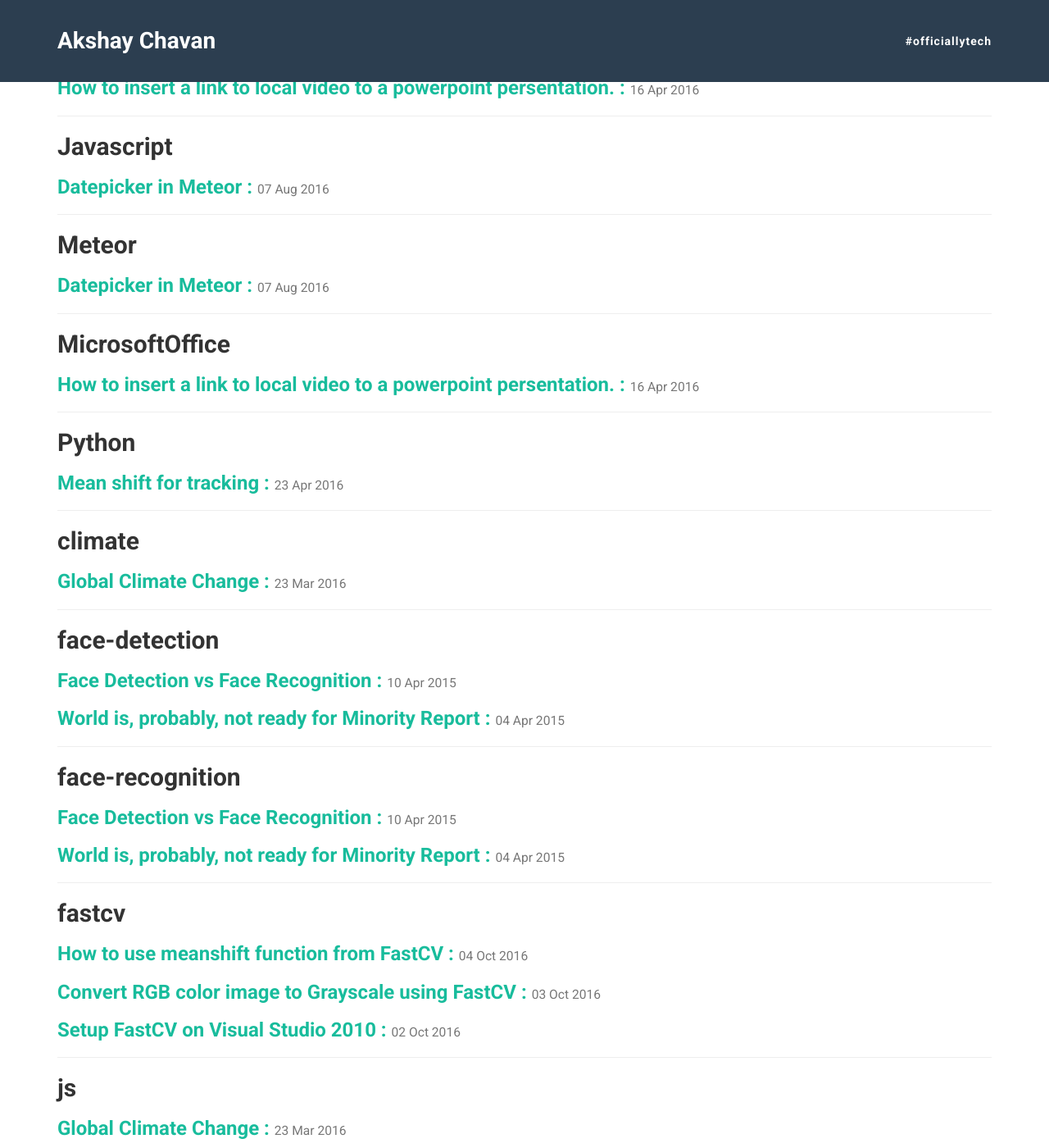
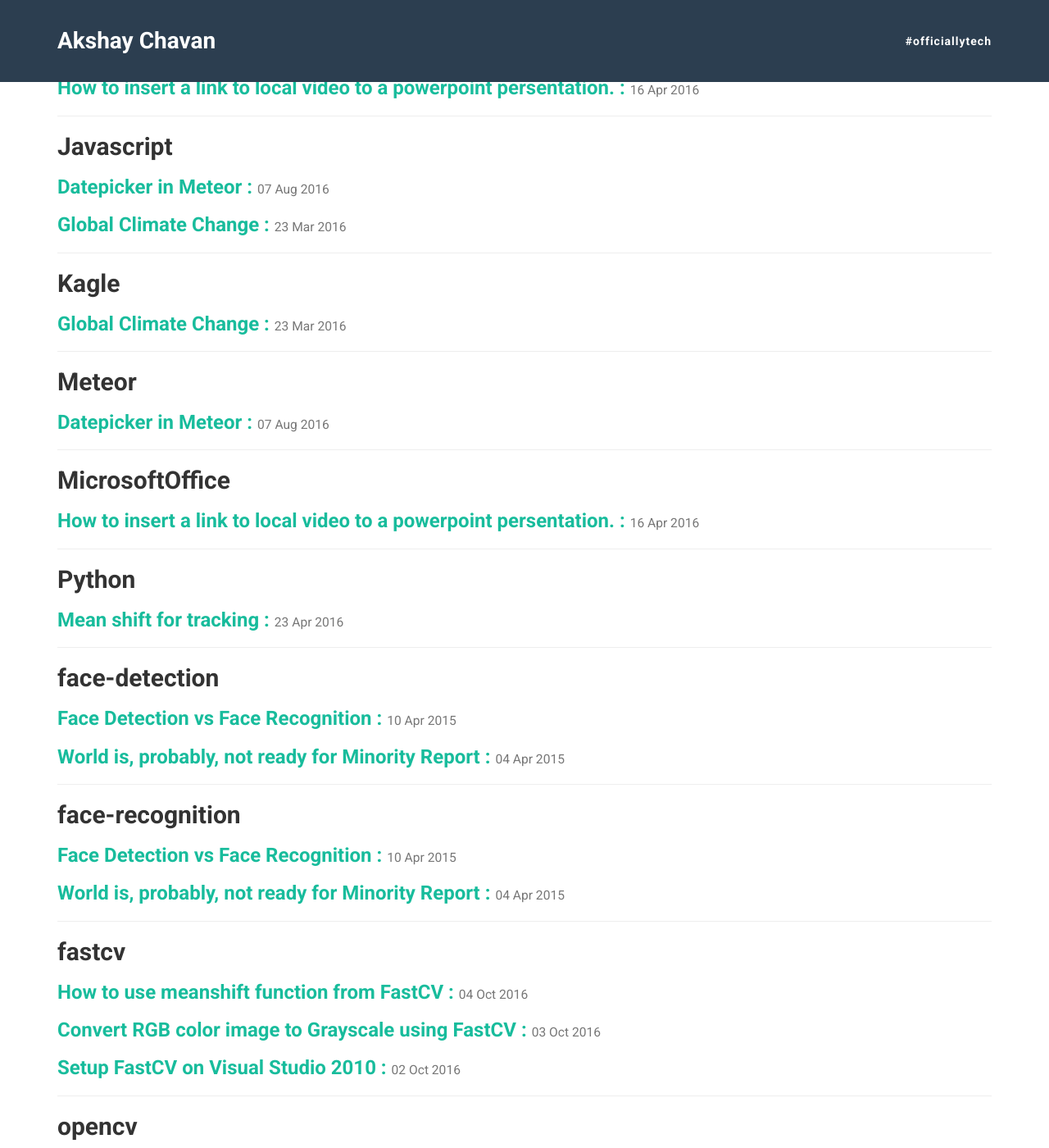
Before and after one commit to arccoder/arccoder.github.io, a Jekyll site: the page built from blog/tag.html, in a window 1280 px wide and 1400 px high, scrolled down 1099 px. Shown: the whole window at 82% size. Built offline with Jekyll 4.4.1, drawn with Linux system fonts in a browser that asks for light colours; nearby versions of some CDN libraries; some web fonts are replaced; some of the changed text lies outside the part shown.

Commit message:
Update 2016-03-23-global-climate-change.md

```diff
--- a/_posts/2016-03-23-global-climate-change.md
+++ b/_posts/2016-03-23-global-climate-change.md
@@ -2,7 +2,7 @@
 layout: post
 title: Global Climate Change
 category: Tech
-tags: [visualization, js, climate]
+tags: [Javascript, Kagle]
 ---
 
 <html>
```
